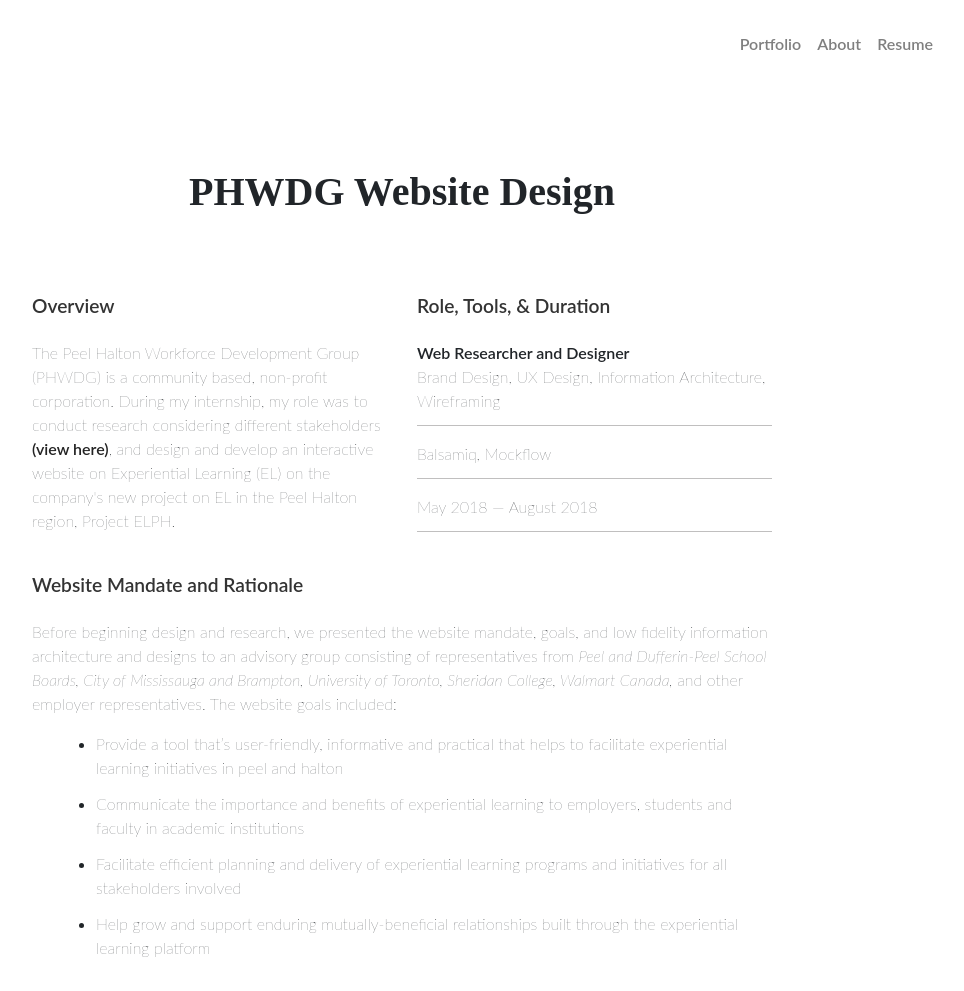
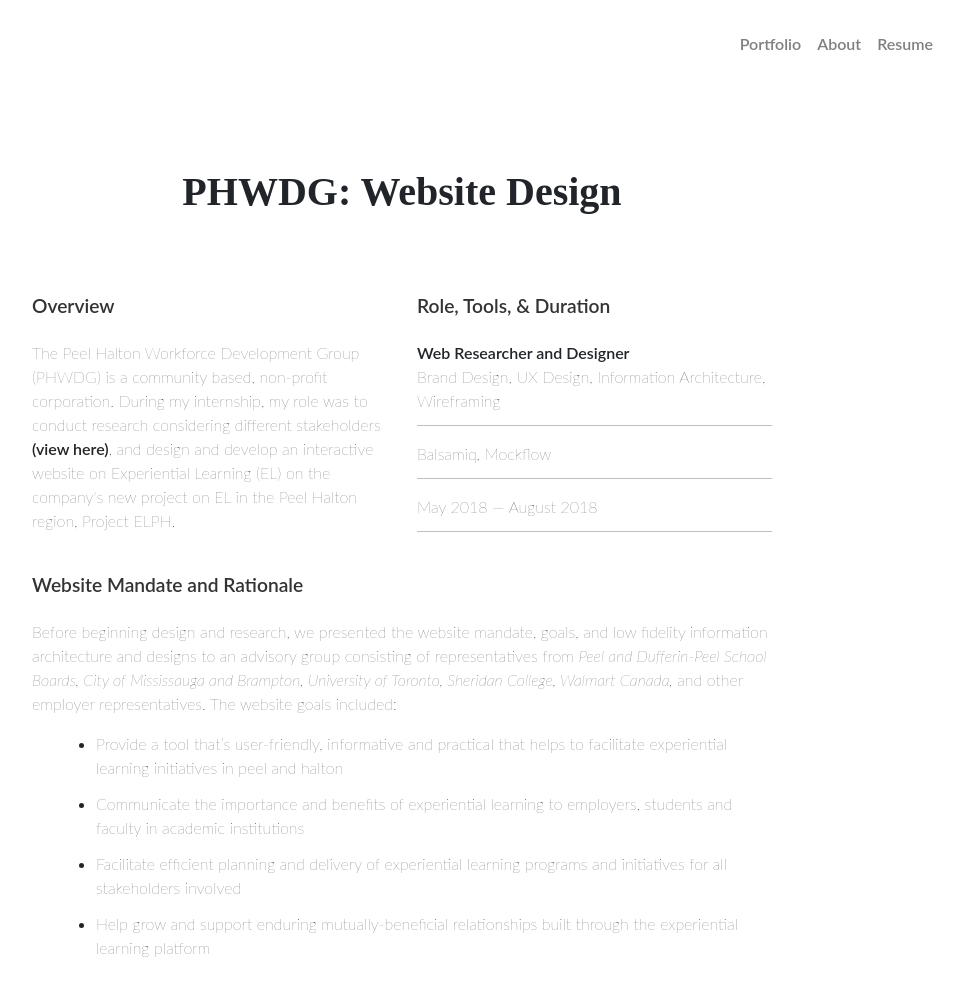
Before and after one commit to sumaiya-saleem/myportfolio, a plain HTML site: page elph.html in a window 1280 px wide. Shown: the top 991 px of the page, without its empty margins (238-1202 px from the left). Drawn offline with Linux system fonts and the light colour scheme.

Commit message:
Update elph.html

```diff
--- a/elph.html
+++ b/elph.html
@@ -49,7 +49,7 @@
 	  </div>
     <div class="container container-width mt-5">
       <div class="row">
-		  <div id="header" class="col-12 mb-4">PHWDG Website Design</div> </div>
+		  <div id="header" class="col-12 mb-4">PHWDG: Website Design</div> </div>
 
 		<div class="container description-table mt-5">
 				<div class="row">
```
